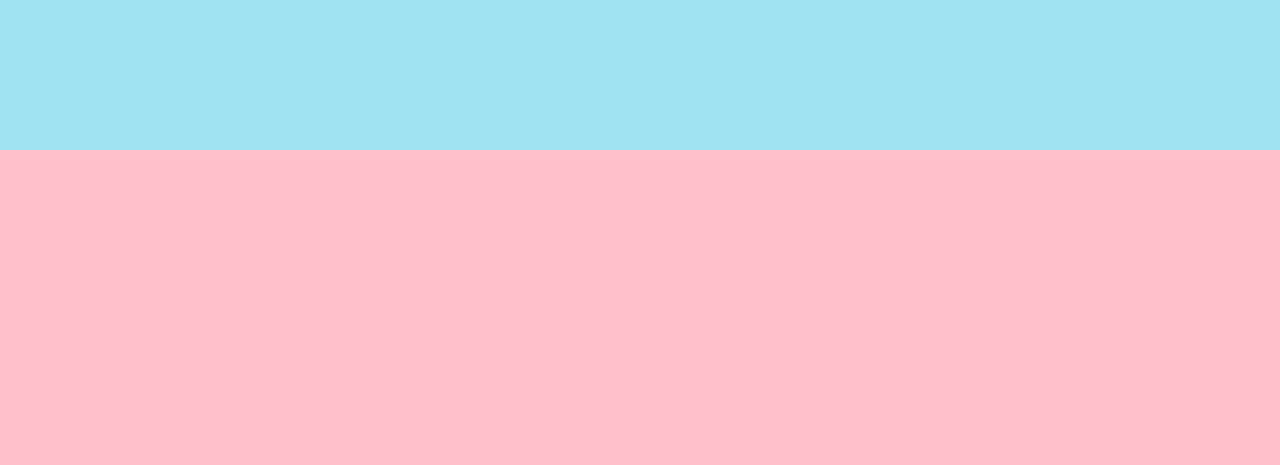
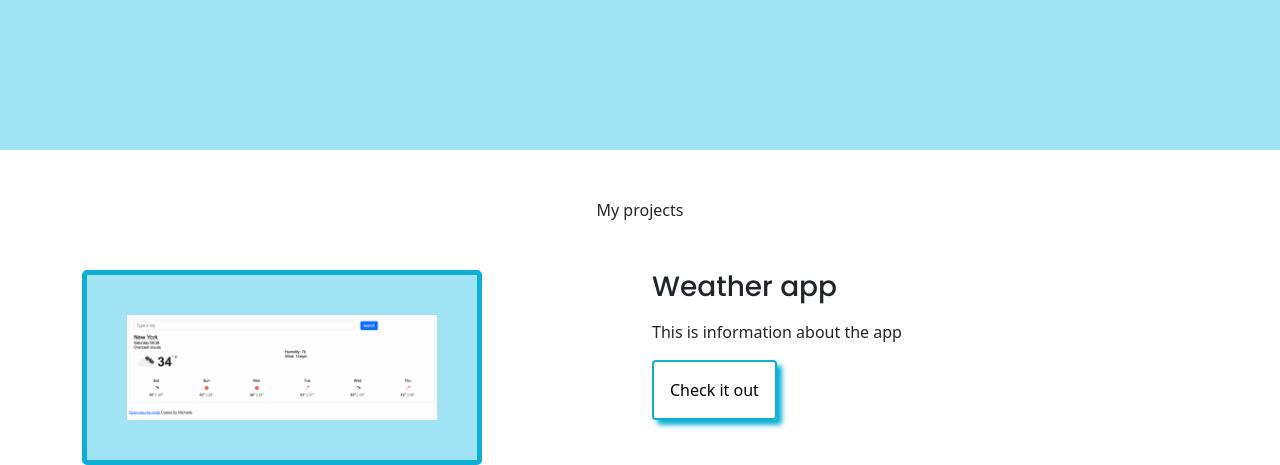
Before and after one commit to Anon98927/portfolio-project, a plain HTML site: page index.html in a window 1280 px wide. Shown: the part 489-954 px from the top of the page. Before the commit the page ends 800 px from the top, so only its background shows below. Drawn offline with nearby package versions, Linux system fonts and the light colour scheme.

Commit message:
changed css and div

```diff
--- a/index.html
+++ b/index.html
@@ -9,6 +9,7 @@
     <link rel="preconnect" href="https://fonts.googleapis.com">
 <link rel="preconnect" href="https://fonts.gstatic.com" crossorigin>
 <link href="https://fonts.googleapis.com/css2?family=Playfair+Display:wght@700&family=Poppins:wght@500;700&display=swap" rel="stylesheet">
+<script src="https://cdn.jsdelivr.net/npm/bootstrap@5.3.0-alpha1/dist/js/bootstrap.bundle.min.js" integrity="sha384-w76AqPfDkMBDXo30jS1Sgez6pr3x5MlQ1ZAGC+nuZB+EYdgRZgiwxhTBTkF7CXvN" crossorigin="anonymous"></script>
     <title>Document</title>
 </head>
 <body>
@@ -20,6 +21,18 @@
             <a href="#" class="btn btn-branding">Contact me</a>
         </div>
     </div>
-    <script src="https://cdn.jsdelivr.net/npm/bootstrap@5.3.0-alpha1/dist/js/bootstrap.bundle.min.js" integrity="sha384-w76AqPfDkMBDXo30jS1Sgez6pr3x5MlQ1ZAGC+nuZB+EYdgRZgiwxhTBTkF7CXvN" crossorigin="anonymous"></script>
+    <p class="text-center m-5">My projects</p>
+    <div class="container">
+        <div class="row">
+          <div class="col-md-6">
+            <img src="images/weatherApp.png" class="img-fluid" width="400px" />
+          </div>
+          <div class="col-md-6">
+            <h3 class="mb-3">Weather app</h3>
+            <p>This is information about the app</p>
+            <button type="button" class="btn btn-branding-outline p-3">Check it out</button>
+          </div>
+        </div>
+      </div>
 </body>
 </html>
--- a/styles/portfolio.css
+++ b/styles/portfolio.css
@@ -1,11 +1,11 @@
-:root {--branding-color: #0fafd3;}
+:root {--branding-color: #0fafd3;
+--background-color: #a0e3f2;}
 
-body {background-color: pink;}
 
 h1, h2, h3 {font-family: "Poppins", sans-serif;}
 
 .hero {
-    background: #a0e3f2;
+    background: var(--background-color);
     text-align: center;
     padding: 160px 20px;
 }
@@ -26,9 +26,35 @@ h1, h2, h3 {font-family: "Poppins", sans-serif;}
 
 h1 {font-size: 96px;}
 
+h2 {font-size:64px;}
+
+p {
+font-weight: normal;
+font-size: 16px;
+}
+
 .btn-branding {
     background-color: var(--branding-color);
     color: white;
     border-radius: 4px;
     padding: 10px 10px;
 }
+
+.btn-branding-outline {
+    border-radius: 4px;
+    padding: 10px 10px;
+    color: black;
+    border: 2px solid var(--branding-color);
+    box-shadow: 5px 5px 5px var(--branding-color)
+}
+
+.port-projects {
+    margin: 20px;
+}
+
+img {
+    border: 5px solid var(--branding-color);
+    padding: 40px;
+    background-color: var(--background-color);
+    border-radius: 5px;
+}
```
Also changed, not shown: images/weatherApp.png (added).
